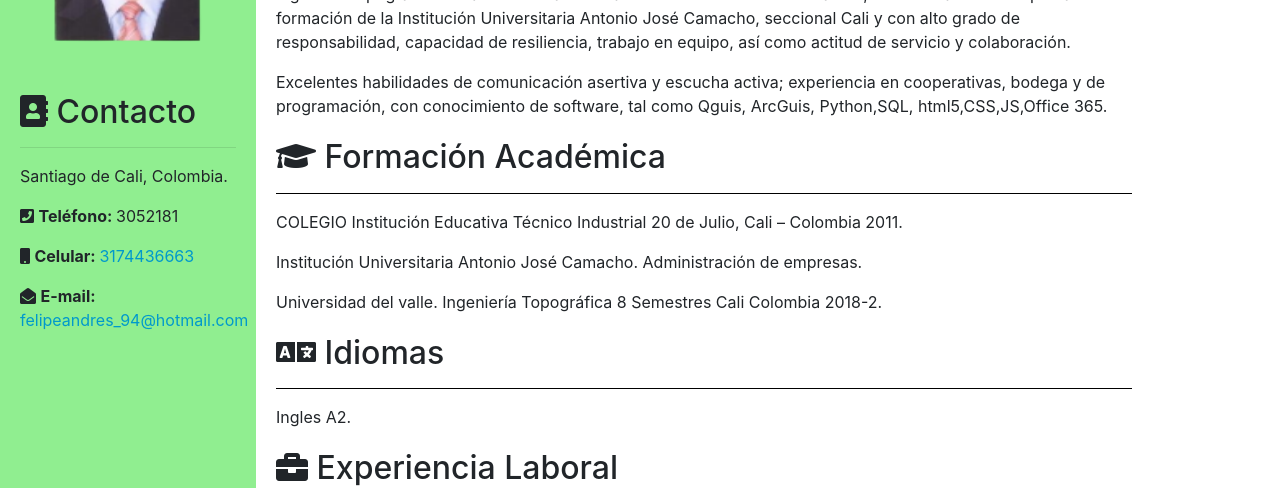
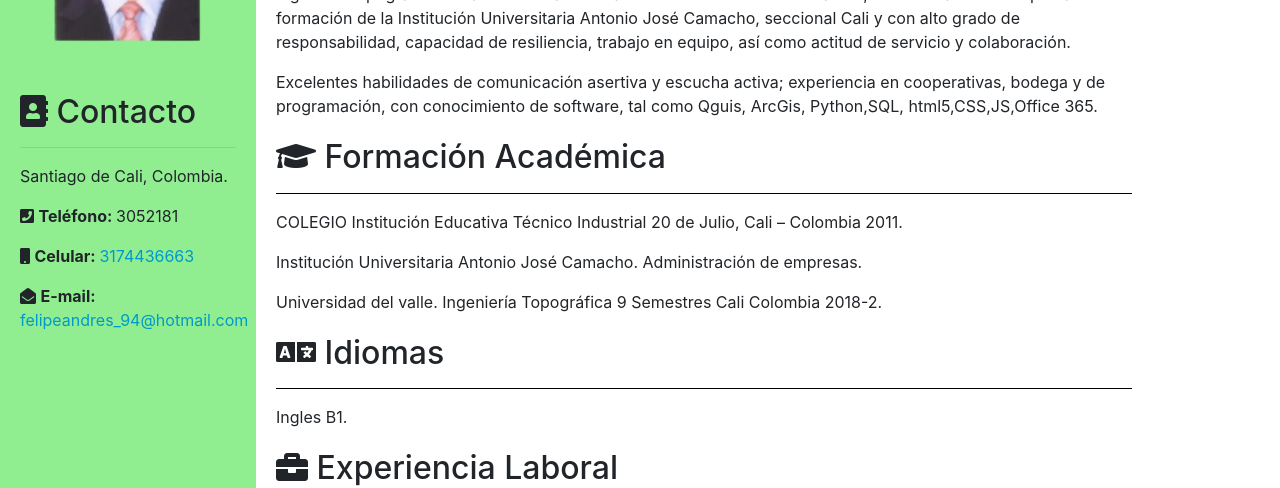
Before and after one commit to Amper23/proyecto, a plain HTML site: page views/hoja-de-vida.html in a window 1280 px wide. Shown: the part 227-715 px from the top of the page. Drawn offline with nearby package versions, Linux system fonts and the light colour scheme.

Commit message:
Update hoja-de-vida.html

```diff
--- a/views/hoja-de-vida.html
+++ b/views/hoja-de-vida.html
@@ -51,7 +51,7 @@
             formación de la Institución Universitaria Antonio José Camacho, seccional Cali y con alto grado de
             responsabilidad, capacidad de resiliencia, trabajo en equipo, así como actitud de servicio y colaboración.</p>
             <p>Excelentes habilidades de comunicación asertiva y escucha activa; experiencia en cooperativas, bodega y de
-            programación, con conocimiento de software, tal como Qguis, ArcGuis, Python,SQL, html5,CSS,JS,Office 365.</p>
+            programación, con conocimiento de software, tal como Qguis, ArcGis, Python,SQL, html5,CSS,JS,Office 365.</p>
         </div>
 
         <div class="section slide-in" style="animation-delay: 0.5s;">
@@ -59,13 +59,13 @@
             <hr>
             <p>COLEGIO Institución Educativa Técnico Industrial 20 de Julio, Cali – Colombia 2011.</p>
             <p>Institución Universitaria Antonio José Camacho. Administración de empresas.</p>
-            <p>Universidad del valle. Ingeniería Topográfica 8 Semestres Cali Colombia 2018-2.</p>
+            <p>Universidad del valle. Ingeniería Topográfica 9 Semestres Cali Colombia 2018-2.</p>
         </div>
 
         <div class="section slide-in" style="animation-delay: 1s;">
             <h2><i class="fas fa-language"></i> Idiomas</h2>
             <hr>
-            <p>Ingles A2.</p>
+            <p>Ingles B1.</p>
         </div>
 
         <div class="section slide-in" style="animation-delay: 1.5s;">
```
